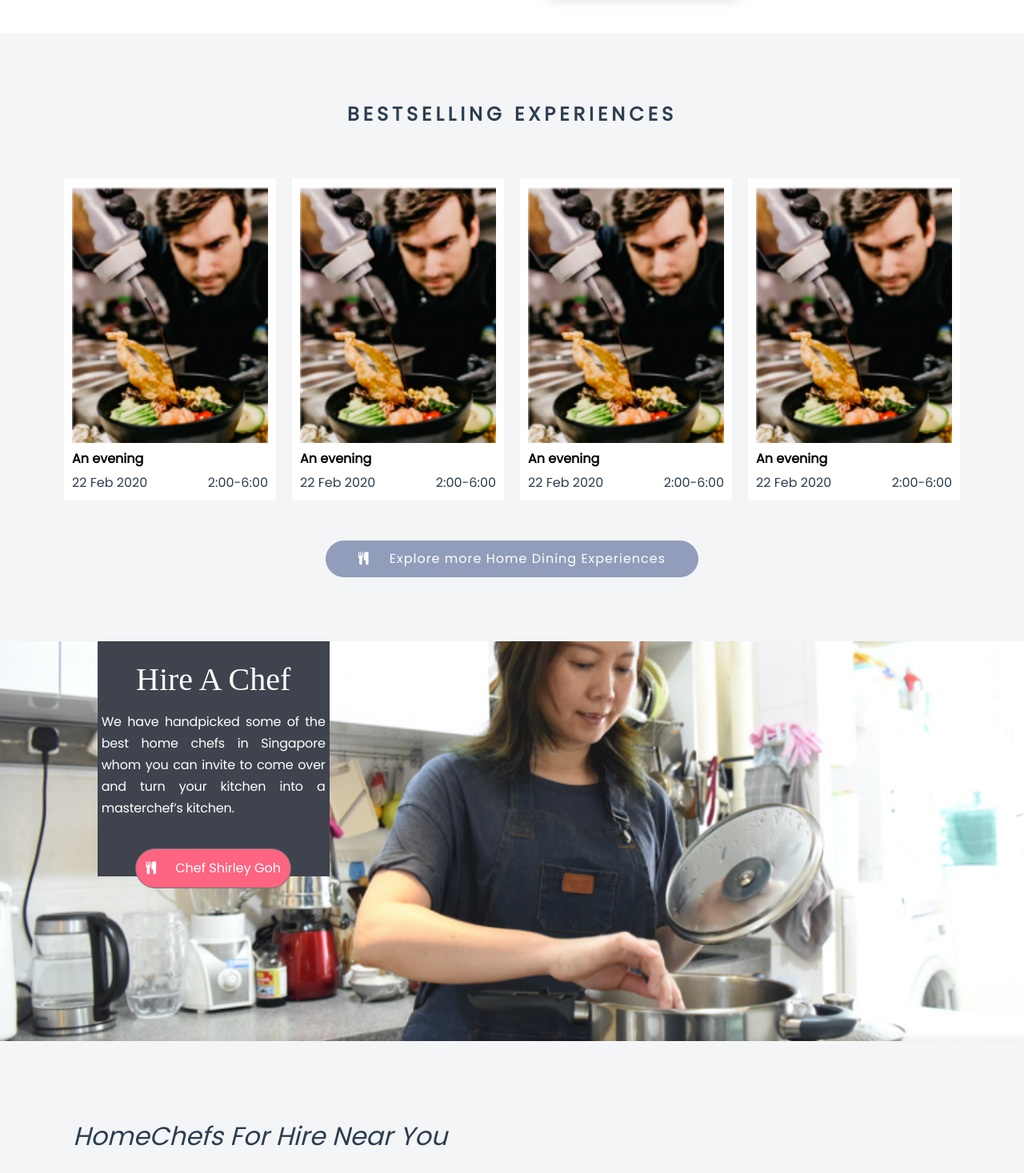
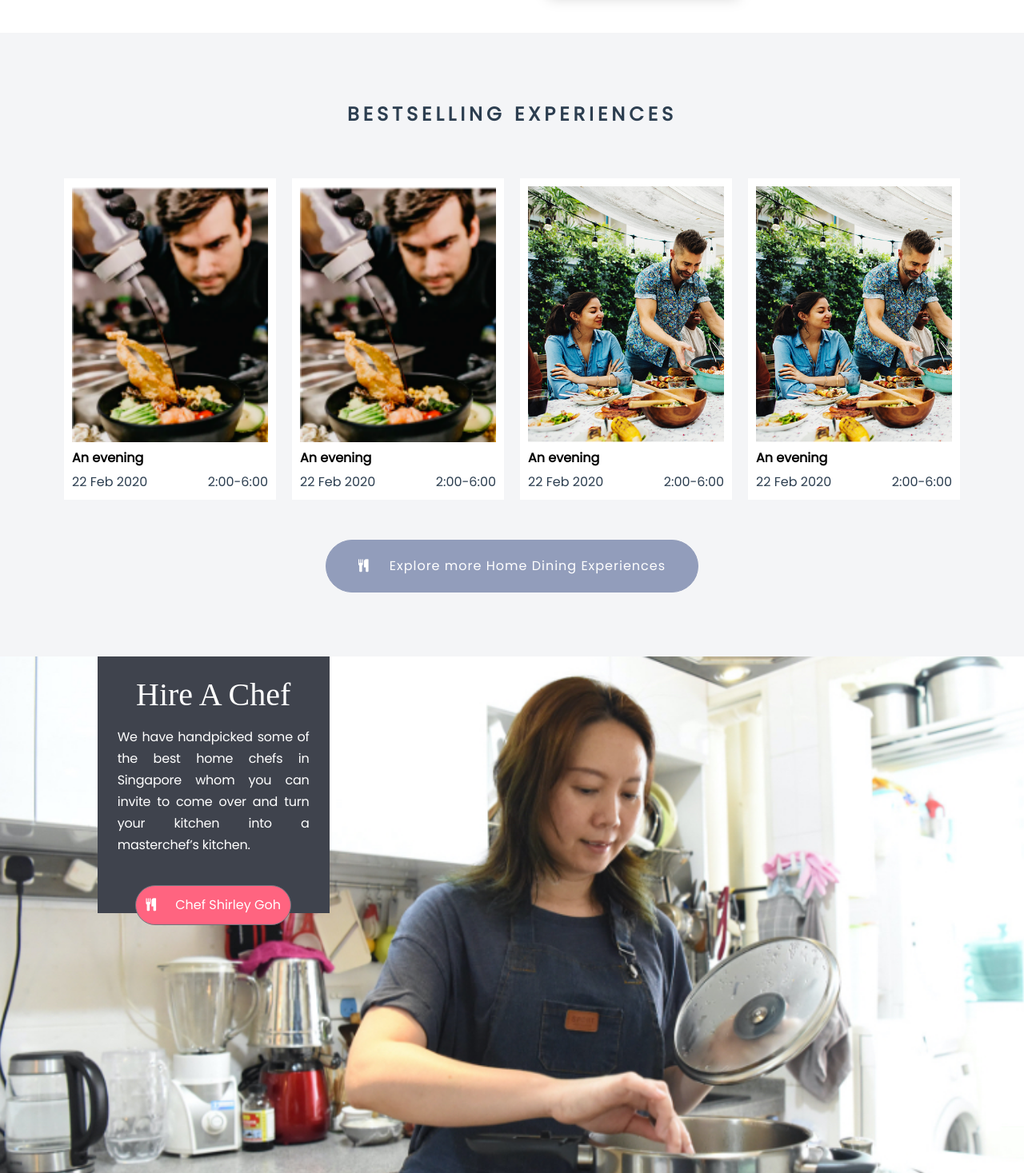
Before and after one commit to yashburad/esseplore, a Vue app: page / in a window 1280 px wide. Shown: the part 1333-2800 px from the top of the page at 80% size. Built offline with nearby package versions, Linux system fonts and the light colour scheme; a web font is replaced by a local one.

Commit message:
minor changes

```diff
--- a/src/components/DiningEvents.vue
+++ b/src/components/DiningEvents.vue
@@ -3,7 +3,7 @@
     <b-row class="lightning">
       <b-col class="d-flex" sm="12">
         <b-col style="text-align:left;" sm="4"
-          ><h4>Lightning Dining Events</h4></b-col
+          ><h4 style="font-weight:bold;">Lightning Dining Events</h4></b-col
         ><b-col sm="4"></b-col>
         <b-col sm="4"
           ><h6 class="mt-2">
--- a/src/components/Experiences.vue
+++ b/src/components/Experiences.vue
@@ -7,7 +7,9 @@
       <b-row>
         <b-col sm="3" class="experiences"
           ><div class="cards">
-            <img src="@/assets/image-6.png" />
+            <div class="crop">
+              <img src="@/assets/image-6.png" />
+            </div>
             <h6>An evening</h6>
             <p style="text-align:left;">
               22 Feb 2020
@@ -19,7 +21,9 @@
         >
         <b-col sm="3" class="experiences"
           ><div class="cards">
-            <img src="@/assets/image-6.png" />
+            <div class="crop">
+              <img src="@/assets/image-6.png" />
+            </div>
             <h6>An evening</h6>
             <p style="text-align:left;">
               22 Feb 2020
@@ -31,7 +35,9 @@
         >
         <b-col sm="3" class="experiences"
           ><div class="cards">
-            <img src="@/assets/image-6.png" />
+            <div class="crop">
+              <img src="@/assets/dining-3.jpg" />
+            </div>
             <h6>An evening</h6>
             <p style="text-align:left;">
               22 Feb 2020
@@ -43,7 +49,9 @@
         >
         <b-col sm="3" class="experiences"
           ><div class="cards">
-            <img src="@/assets/image-6.png" />
+            <div class="crop">
+              <img src="@/assets/dining-3.jpg" />
+            </div>
             <h6>An evening</h6>
             <p style="text-align:left;">
               22 Feb 2020
@@ -71,6 +79,17 @@ export default {};
 </script>
 
 <style>
+.crop {
+  width: 100%;
+  height: 320px;
+  overflow: hidden;
+}
+/* .crop img {
+  width: 400px;
+  height: 300px;
+  margin: -75px 0 0 -100px;
+} */
+
 .fa-cutlery {
   margin-right: 20px;
 }
@@ -80,7 +99,7 @@ export default {};
 
   background-color: #929dbb !important;
   border-color: #929dbb !important;
-  padding: 10px 40px 10px 40px !important;
+  padding: 20px 40px 20px 40px !important;
   letter-spacing: 1px;
 }
 
@@ -111,7 +130,8 @@ export default {};
   margin-bottom: 0px !important;
 }
 .experiences img {
-  width: 100%;
+  /* width: 100%; */
+  height: 100%;
 }
 
 .cards {
--- a/src/components/HireAChef.vue
+++ b/src/components/HireAChef.vue
@@ -33,7 +33,7 @@ export default {
 .hire {
   background-position: center;
   background-size: cover;
-  height: 500px;
+  height: 800px;
 }
 
 .chef {
@@ -57,6 +57,7 @@ export default {
   font-size: 16px;
   line-height: 1.7;
   letter-spacing: -0.19px;
+  padding: 0px 20px;
 }
 
 .hire-chef h1 {
--- a/src/components/HomeChef.vue
+++ b/src/components/HomeChef.vue
@@ -12,16 +12,19 @@
         ><div class="homechef-content">
           <p>Robert Kini</p>
         </div>
-        <img
-          style="width:100%"
-          src="@/assets/089-e-3341-a-82-d-324-e-8723-ea-9501-ea-34-dc.jpg"/></b-col
-      ><b-col sm="5" class="mb-3"
+        <div class="crop1">
+          <img style="width:100%" src="@/assets/dining-3.jpg" />
+        </div>
+      </b-col>
+      <b-col sm="5" class="mb-3"
         ><div class="homechef-content">
           <p>Robert Kini</p>
         </div>
-        <img
-          style="width:100%"
-          src="@/assets/089-e-3341-a-82-d-324-e-8723-ea-9501-ea-34-dc.jpg"/></b-col
+        <div class="crop1">
+          <img
+            style="width:100%"
+            src="@/assets/089-e-3341-a-82-d-324-e-8723-ea-9501-ea-34-dc.jpg"
+          /></div></b-col
     ></b-row>
   </b-container>
 </template>
@@ -37,6 +40,14 @@ export default {
 </script>
 
 <style>
+.crop1 {
+  width: 100%;
+  max-height: 500px;
+  overflow: hidden;
+}
+.crop1 img {
+}
+
 .homechef-content {
   position: absolute;
   top: 60%;
@@ -52,7 +63,7 @@ export default {
 }
 @media screen and (max-width: 1200px) {
   .homechef-content {
-    width: 93%;
+    width: 92%;
   }
 }
 
@@ -62,7 +73,7 @@ export default {
   width: 70%;
   text-align: left;
   margin-left: 5%;
-  margin-top: 20%;
+  margin-top: 15%;
   font-weight: bold;
 }
 
```
